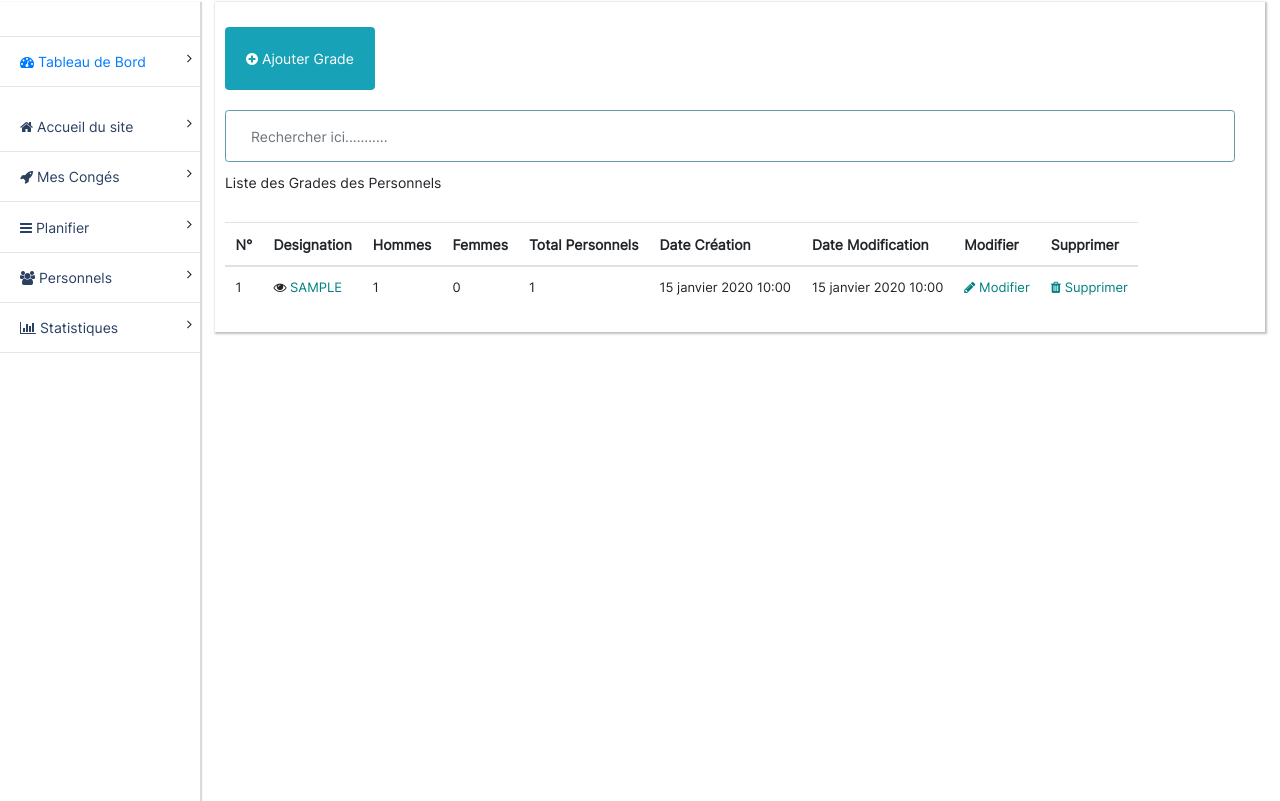
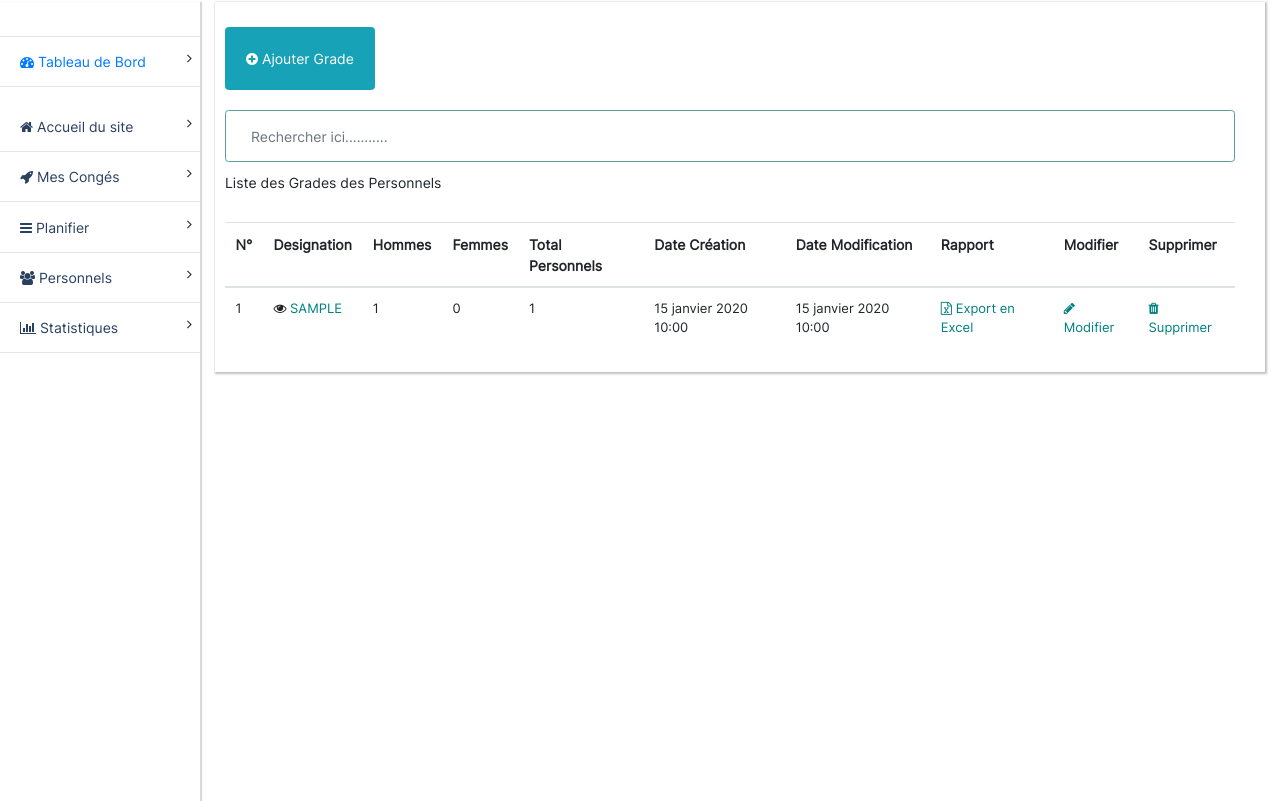
Before and after one commit to Henriprogrammmeurweb/codeSourceMemoireEsis2023, a Django app: page /personnel/liste-grade in a window 1280 px wide. Shown: the part 80-881 px from the top of the page. Run offline with Django 4.2, Linux system fonts and the light colour scheme; a user stored in the database is signed in; tables that the repository leaves empty hold one stand-in row (values such as "Sample post"); some libraries are stand-ins or nearby versions.

Commit message:
ajout de la fonction de génération des rapports en csv de liste des personnels par grade

```diff
--- a/AppPersonnel/templates/grade/listeGrade.html
+++ b/AppPersonnel/templates/grade/listeGrade.html
@@ -111,6 +111,7 @@
                 <th>Total Personnels</th>
                 <th>Date Création</th>
                 <th>Date Modification</th>
+                <th>Rapport</th>
                 <th>Modifier</th>
                 <th>Supprimer</th>
             </tr>
@@ -126,6 +127,7 @@
                 <td>{{liste_object.TotalNumberPerson}}</td>
                 <td>{{liste_object.date_creation}}</td>
                 <td>{{liste_object.date_modification}}</td>
+                <td><a href="{% url 'export_personnel_grade_csv' liste_object.id %}"><span class="fa fa-file-excel-o"></span> Export en Excel</a></td>
                 <td><a href="{% url 'modifGrade' liste_object.id %}"><span class="fa fa-pencil"></span> Modifier</a></td>
                 <td><a href="{% url 'suppGrade' liste_object.id  %}"><span class="fa fa-trash"></span>  Supprimer</a></td>
               </tr>
--- a/AppPersonnel/urls.py
+++ b/AppPersonnel/urls.py
@@ -24,5 +24,6 @@ urlpatterns=[
     path('suppGrade=<str:id>',views.suppGrade, name="suppGrade"),
     path('modifGrade=<str:id>', views.modifGrade, name="modifGrade"),
     path('listePersonnelGrade=<str:id>', views.listePersonnelGrade, name="listePersonnelGrade"),
-    path('export_personnel_csv', views.export_personnel_csv, name="export_personnel_csv")
+    path('export-personnel-csv', views.export_personnel_csv, name="export_personnel_csv"),
+    path('export-personnel-grade-csv=<str:id>', views.export_personnel_grade_csv, name = "export_personnel_grade_csv")
 ]
--- a/AppPersonnel/views.py
+++ b/AppPersonnel/views.py
@@ -585,3 +585,19 @@ def export_personnel_csv(request):
                          item.fonction.service, item.grade,demande_approuve, demande_rejet,
                          item.getNombreDemandeConge])
     return response
+
+
+@login_required
+def export_personnel_grade_csv(request, id):
+    get_idGrade = models.Grade.objects.get(id=id)
+    liste_personnel_grade = Personnel.objects.filter(grade=get_idGrade)
+    response = HttpResponse(content_type = 'text/csv')
+    response['Content-Disposition'] = 'Attachement; filename = "gradepersonnel.csv"'
+    writer = csv.writer(response)
+    writer.writerow(['NUMERO','NOM', 'POSTNOM', 'PRENOM', 'SEXE', 'MATRICULE', 'ETAT CIVIL', 'GRADE'])
+    liste_data = [ligne if ligne else 'Null' for ligne in liste_personnel_grade]
+    for index,personnel in enumerate(liste_data,1):
+        writer.writerow([index,personnel.username, personnel.postnom, personnel.prenom,
+                         personnel.sexe, personnel.matricule, personnel.etat_civil,
+                         personnel.grade])
+    return response
--- a/templates/sidebar/sidebar.html
+++ b/templates/sidebar/sidebar.html
@@ -199,7 +199,7 @@
     }
 
     header nav .menu .action-user.active li a {
-        color: rgb(99, 124, 172);
+        color: teal;
         margin-left: 15px;
     }
 
```
